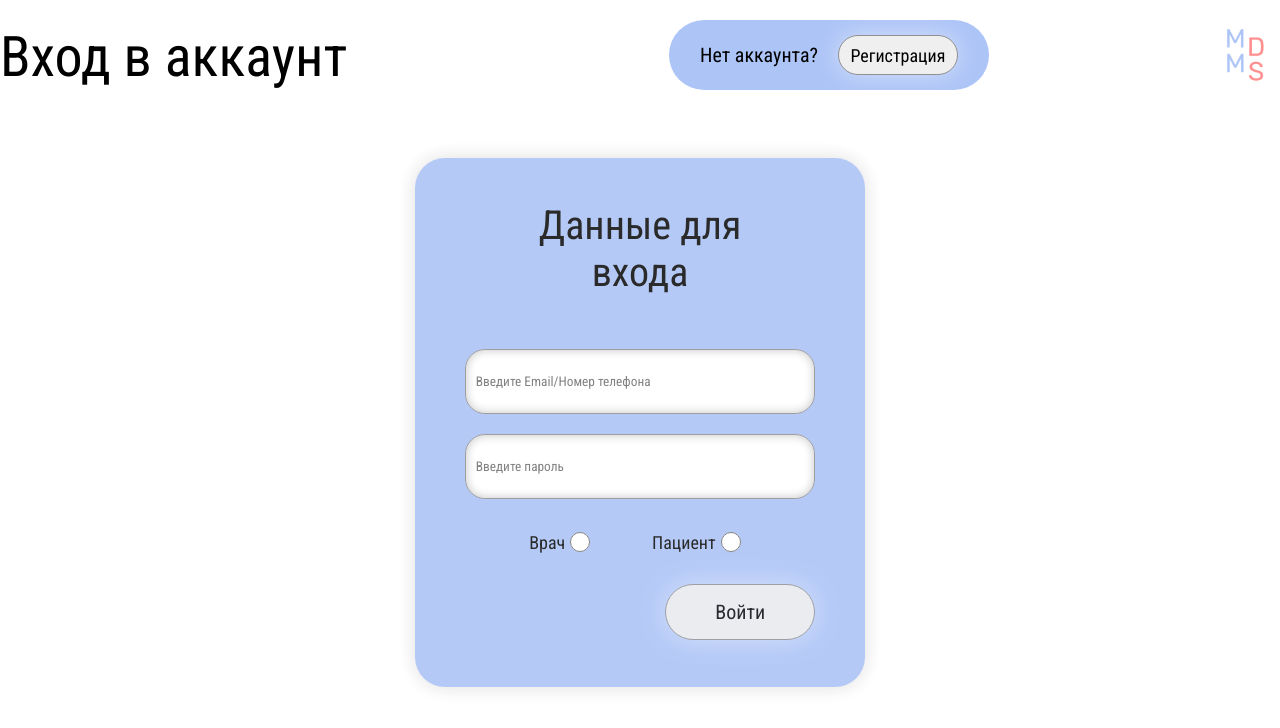
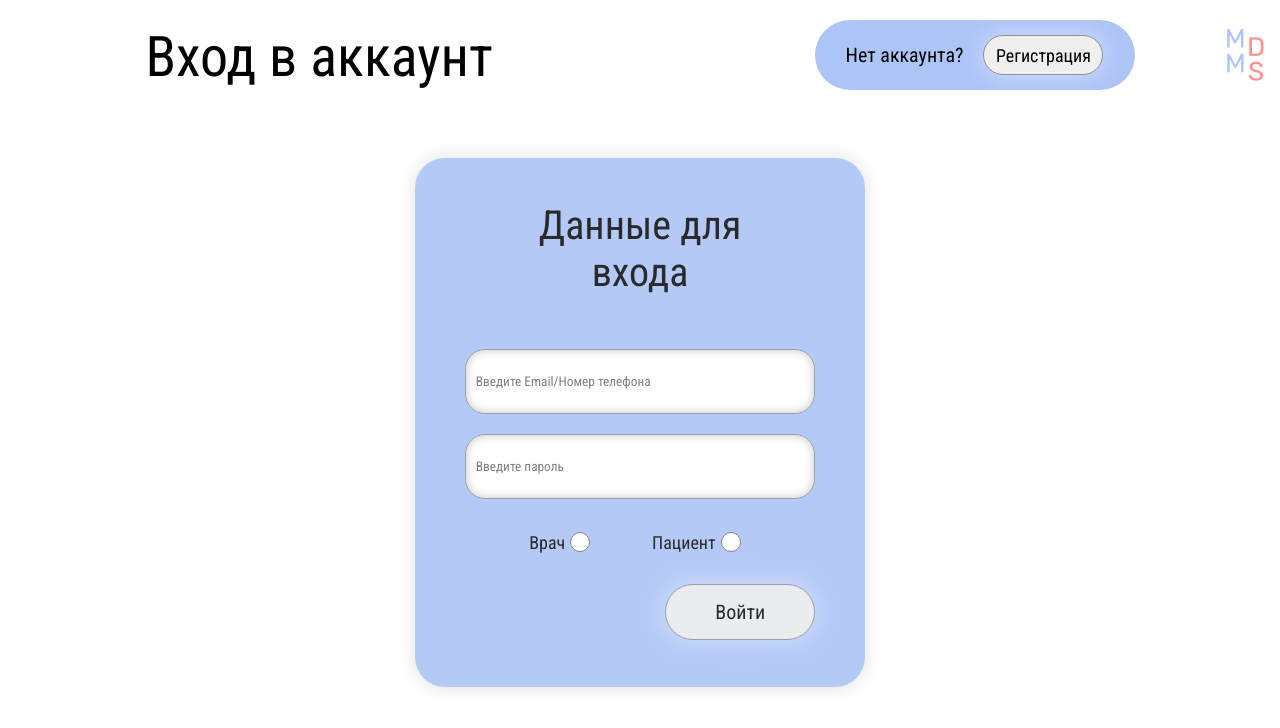
Before and after one commit to EgoInc/MedChainMVP, a React (Create React App) app in the folder Client/: page / in a window 1280 px wide. Shown: the top 728 px of the page. Built offline with nearby package versions, Linux system fonts and the light colour scheme; a web font is replaced by a local one.

Commit message:
fixed issue

```diff
--- a/Client/src/features/HeaderRegLogin/Header.css
+++ b/Client/src/features/HeaderRegLogin/Header.css
@@ -1,3 +1,9 @@
+body {
+  display: flex;
+  justify-content: center;
+  align-items: center;
+  flex-direction: column;
+}
 * {
   margin: 0;
   padding: 0;
```
